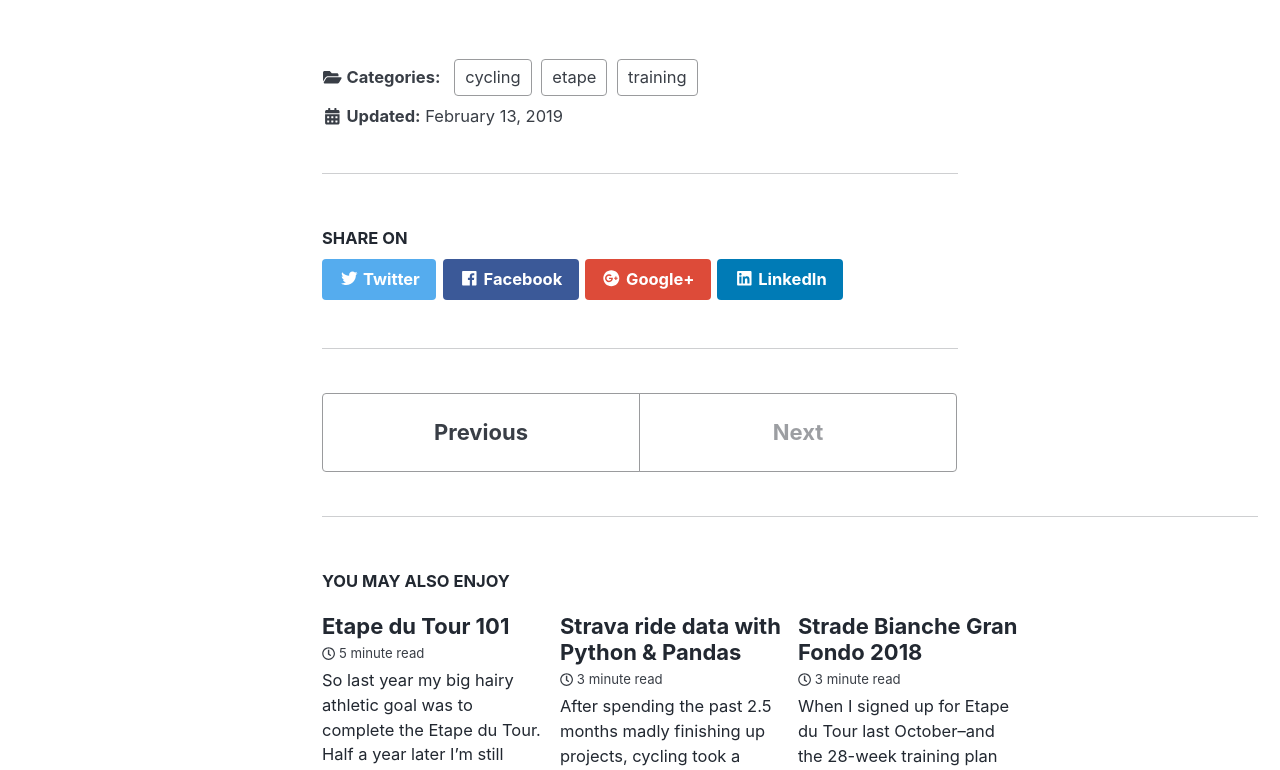
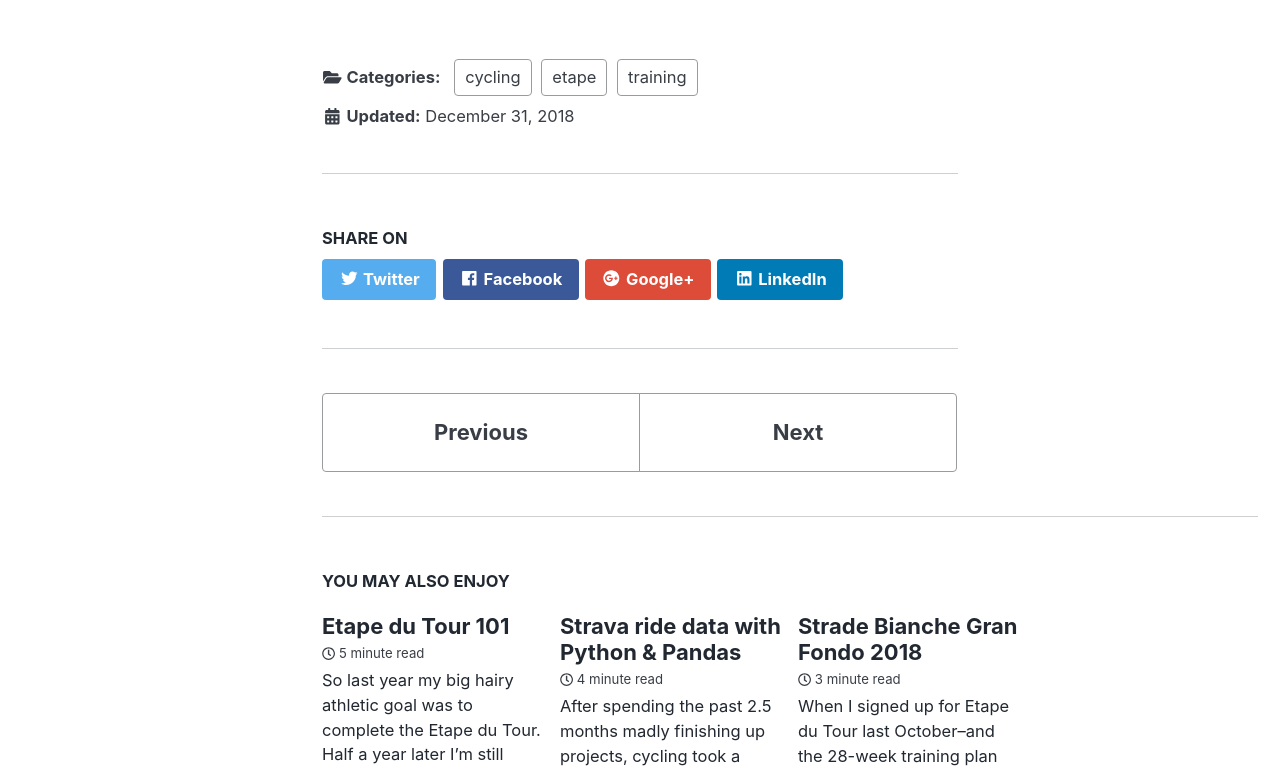
Before and after one commit to limegimlet/limegimlet.github.io, a Jekyll site: the page built from _posts/2019-02-13-big-bike-year.md, in a window 1280 px wide and 1400 px high, scrolled down 5183 px. Shown: the part 247-1017 px from the top of the window. Built offline with Jekyll 4.4.1, drawn with Linux system fonts in a browser that asks for light colours; nearby versions of some CDN libraries.

Commit message:
fix date

```diff
--- a/_posts/2019-02-13-big-bike-year.md
+++ b/_posts/2019-02-13-big-bike-year.md
@@ -1,7 +1,7 @@
 ---
 #layout: post
 title:  "How I trained for EdT 2018"
-date:   2019-02-13 10:00:00 +0100
+date:   2018-12-31 10:00:00 +0100
 categories: ['etape', 'cycling', 'training']
 ---
 
```
